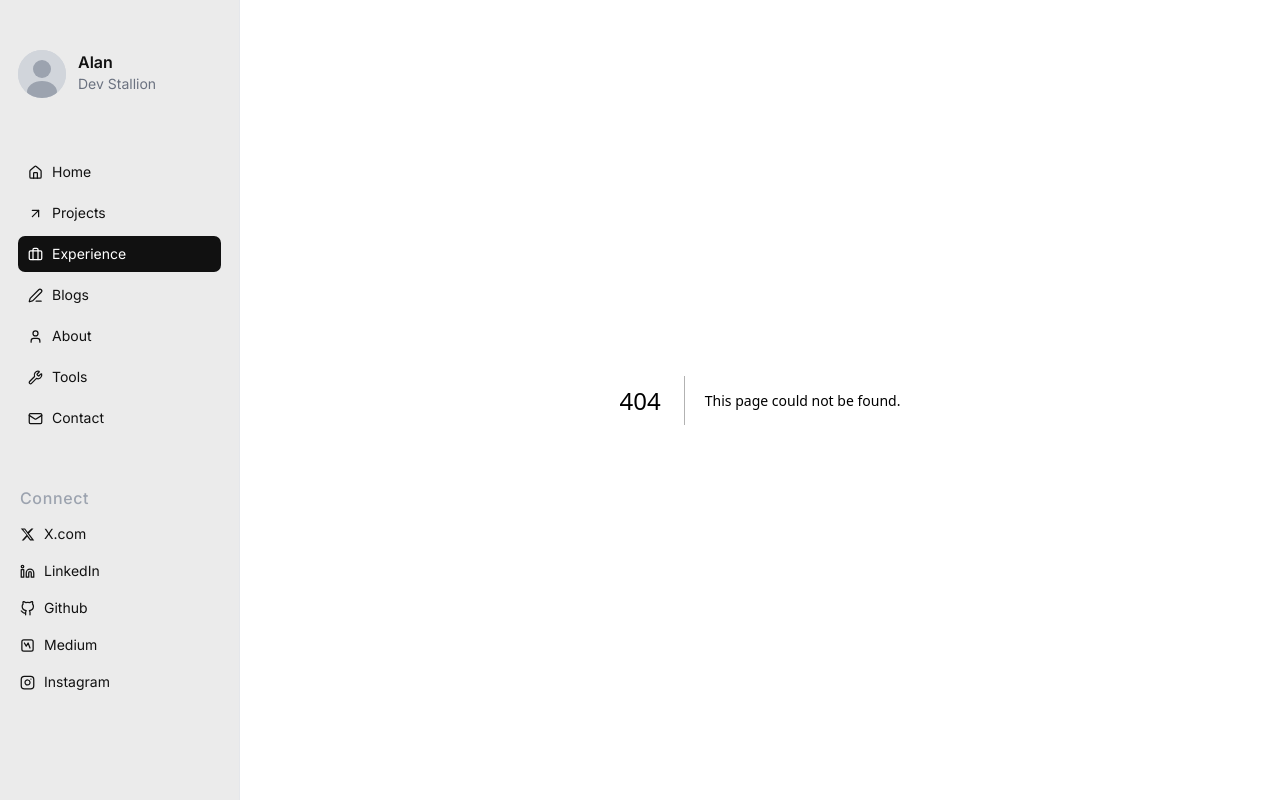
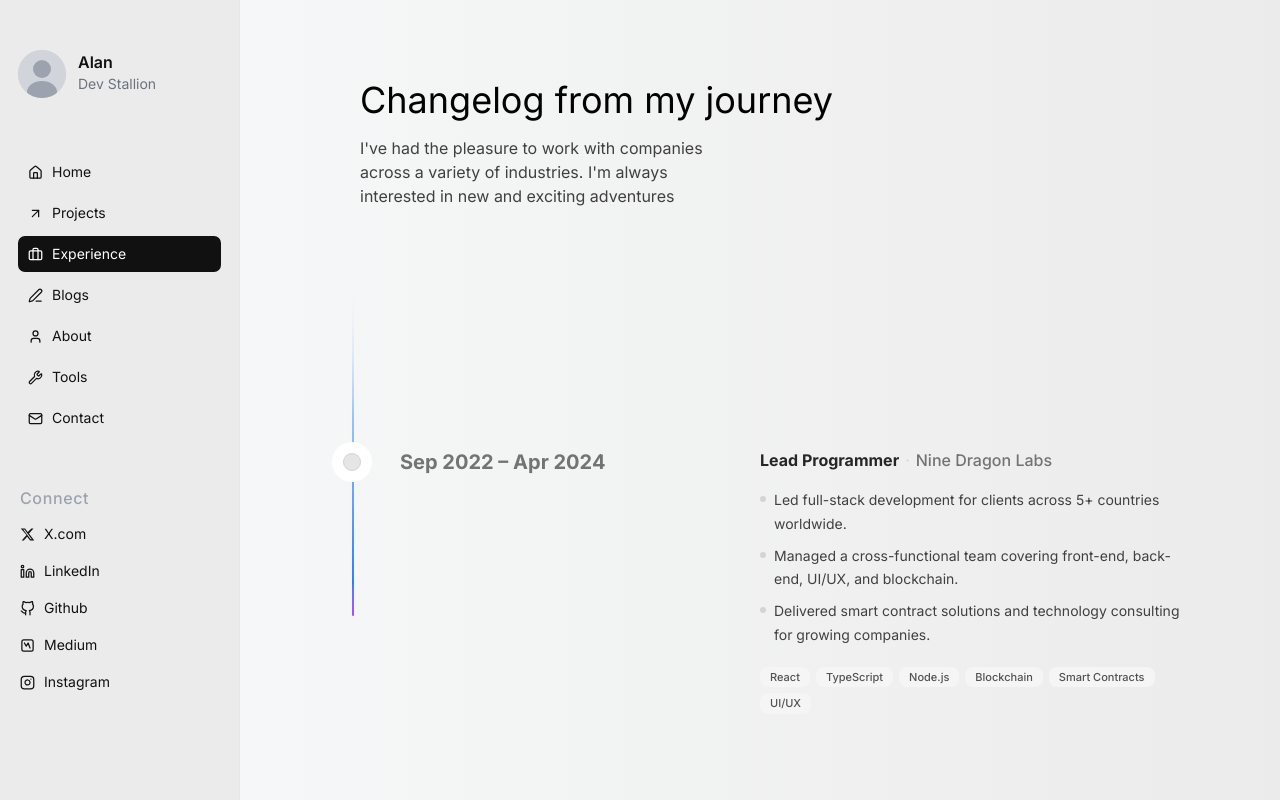
Before and after one commit to alan-ari-mahendra/personal-web-profile, a Next.js app: page /experience in a window 1280 px wide. Before the commit this address had no page. Shown: the top 800 px of the page. Built offline with nearby package versions, Linux system fonts and the light colour scheme.

Commit message:
feat: create experience page and timeline component; add experience data structure with sample entries

```diff
--- /dev/null
+++ b/app/experience/page.tsx
@@ -0,0 +1,57 @@
+import { experiences } from "@/lib/experiences"
+import { Timeline } from "@/components/ui/timeline"
+
+export default function ExperiencePage() {
+  const data = experiences.map((exp, idx) => ({
+    title: exp.period,
+    content: (
+      <div key={idx}>
+        {/* Role · Company */}
+        <div className="flex flex-wrap items-baseline gap-1.5 mb-4">
+          <span className="text-base font-bold text-neutral-800 dark:text-neutral-200">
+            {exp.role}
+          </span>
+          <span className="text-base text-neutral-300 dark:text-neutral-600">·</span>
+          <span className="text-base font-medium text-neutral-500 dark:text-neutral-400">
+            {exp.company}
+          </span>
+        </div>
+
+        {/* Bullets */}
+        <ul className="flex flex-col gap-2 mb-5">
+          {exp.bullets.map((bullet, i) => (
+            <li
+              key={i}
+              className="flex gap-2 text-xs font-normal text-neutral-700 md:text-sm dark:text-neutral-300 leading-[1.7]"
+            >
+              <span className="mt-[8px] w-1.5 h-1.5 rounded-full bg-neutral-300 dark:bg-neutral-600 flex-shrink-0" />
+              {bullet}
+            </li>
+          ))}
+        </ul>
+
+        {/* Tags */}
+        <div className="flex flex-wrap gap-1.5">
+          {exp.tags.map((tag) => (
+            <span
+              key={tag}
+              className="text-[11px] font-medium px-2.5 py-0.5 rounded-md bg-neutral-100 dark:bg-neutral-800 text-neutral-600 dark:text-neutral-400"
+            >
+              {tag}
+            </span>
+          ))}
+        </div>
+      </div>
+    ),
+  }))
+
+  return (
+    <div className="relative max-w-[960px] w-full overflow-clip mx-auto">
+      <Timeline
+        data={data}
+      />
+      <div className="h-96">
+      </div>
+    </div>
+  )
+}
--- /dev/null
+++ b/components/experience-card.tsx
@@ -0,0 +1,65 @@
+"use client"
+import { motion } from "motion/react"
+import type { Experience } from "@/lib/experiences"
+
+export function ExperienceCard({
+  experience,
+  index,
+}: {
+  experience: Experience
+  index: number
+}) {
+  return (
+    <motion.div
+      initial={{ opacity: 0, y: 16 }}
+      animate={{ opacity: 1, y: 0 }}
+      transition={{ delay: index * 0.1, duration: 0.4, ease: "easeOut" }}
+      className="grid grid-cols-[360px_1fr] gap-10 pb-12 last:pb-0 max-sm:grid-cols-1 max-sm:gap-1"
+    >
+      {/* Period — left column */}
+      <div className="pt-1">
+        <span className="text-base text-[#9CA3AF] font-medium tabular-nums whitespace-nowrap">
+          {experience.period}
+        </span>
+      </div>
+
+      {/* Content */}
+      <div className="flex-1 relative">
+        {/* Separator line above (except first) */}
+
+        {/* Role · Company */}
+        <div className="flex items-baseline gap-1.5 mb-3">
+          <span className="text-xl font-bold text-[#111111] tracking-[-0.01em]">
+            {experience.role}
+          </span>
+          <span className="text-lg text-[#D1D5DB]">·</span>
+          <span className="text-lg font-medium text-[#6B7280]">
+            {experience.company}
+          </span>
+        </div>
+
+        {/* Bullet points */}
+        <ul className="flex flex-col gap-1.5 mb-4">
+          {experience.bullets.map((bullet, i) => (
+            <li key={i} className="flex gap-2 text-base text-[#6B7280] leading-[1.7]">
+              <span className="mt-[6px] w-1 h-1 rounded-full bg-[#D1D5DB] flex-shrink-0" />
+              {bullet}
+            </li>
+          ))}
+        </ul>
+
+        {/* Tags */}
+        <div className="flex flex-wrap gap-1.5">
+          {experience.tags.map((tag) => (
+            <span
+              key={tag}
+              className="text-[10px] font-medium px-2 py-0.5 rounded-md bg-[#F3F4F6] text-[#6B7280]"
+            >
+              {tag}
+            </span>
+          ))}
+        </div>
+      </div>
+    </motion.div>
+  )
+}
--- /dev/null
+++ b/components/ui/timeline.tsx
@@ -0,0 +1,89 @@
+"use client";
+import {
+  useMotionValueEvent,
+  useScroll,
+  useTransform,
+  motion,
+} from "motion/react";
+import React, { useEffect, useRef, useState } from "react";
+
+interface TimelineEntry {
+  title: string;
+  content: React.ReactNode;
+}
+
+export const Timeline = ({ data }: { data: TimelineEntry[] }) => {
+  const ref = useRef<HTMLDivElement>(null);
+  const containerRef = useRef<HTMLDivElement>(null);
+  const [height, setHeight] = useState(0);
+
+  useEffect(() => {
+    if (ref.current) {
+      const rect = ref.current.getBoundingClientRect();
+      setHeight(rect.height);
+    }
+  }, [ref]);
+
+  const { scrollYProgress } = useScroll({
+    target: containerRef,
+    offset: ["start 10%", "end 50%"],
+  });
+
+  const heightTransform = useTransform(scrollYProgress, [0, 1], [0, height]);
+  const opacityTransform = useTransform(scrollYProgress, [0, 0.1], [0, 1]);
+
+  return (
+    <div
+      className="w-full font-sans md:px-10"
+      ref={containerRef}
+    >
+      <div className="max-w-7xl mx-auto py-20 px-4 md:px-8 lg:px-10">
+        <h2 className="text-lg md:text-4xl mb-4 text-black dark:text-white max-w-4xl">
+          Changelog from my journey
+        </h2>
+        <p className="text-neutral-700 dark:text-neutral-300 text-sm md:text-base max-w-sm">
+          I&apos;ve  had the pleasure to work with companies across a variety of industries. I'm always interested in new and exciting adventures
+        </p>
+      </div>
+
+      <div ref={ref} className="relative max-w-7xl mx-auto pb-20">
+        {data.map((item, index) => (
+          <div
+            key={index}
+            className="flex justify-start pt-10 md:pt-40 md:gap-10"
+          >
+            <div className="sticky flex flex-col md:flex-row z-40 items-center top-40 self-start max-w-xs lg:max-w-sm md:w-full">
+              <div className="h-10 absolute left-3 md:left-3 w-10 rounded-full bg-white dark:bg-black flex items-center justify-center">
+                <div className="h-4 w-4 rounded-full bg-neutral-200 dark:bg-neutral-800 border border-neutral-300 dark:border-neutral-700 p-2" />
+              </div>
+              <h3 className="hidden md:block text-xl md:pl-20 md:text-xl font-bold text-neutral-500 dark:text-neutral-500 ">
+                {item.title}
+              </h3>
+            </div>
+
+            <div className="relative pl-20 pr-4 md:pl-4 w-full">
+              <h3 className="md:hidden block text-2xl mb-4 text-left font-bold text-neutral-500 dark:text-neutral-500">
+                {item.title}
+              </h3>
+              {item.content}{" "}
+            </div>
+          </div>
+        ))}
+        <div
+          style={{
+            height: height + "px",
+          }}
+          className="absolute md:left-8 left-8 top-0 overflow-hidden w-[2px] bg-[linear-gradient(to_bottom,var(--tw-gradient-stops))] from-transparent from-[0%] via-neutral-200 dark:via-neutral-700 to-transparent to-[99%]  [mask-image:linear-gradient(to_bottom,transparent_0%,black_10%,black_90%,transparent_100%)] "
+        >
+          <motion.div
+            style={{
+              height: heightTransform,
+              opacity: opacityTransform,
+            }}
+            className="absolute inset-x-0 top-0  w-[2px] bg-gradient-to-t from-purple-500 via-blue-500 to-transparent from-[0%] via-[10%] rounded-full"
+          />
+        </div>
+      </div>
+    </div>
+  );
+};
--- /dev/null
+++ b/lib/experiences.ts
@@ -0,0 +1,42 @@
+export type Experience = {
+  period: string
+  role: string
+  company: string
+  bullets: string[]
+  tags: string[]
+}
+
+export const experiences: Experience[] = [
+  {
+    period: "Sep 2022 – Apr 2024",
+    role: "Lead Programmer",
+    company: "Nine Dragon Labs",
+    bullets: [
+      "Led full-stack development for clients across 5+ countries worldwide.",
+      "Managed a cross-functional team covering front-end, back-end, UI/UX, and blockchain.",
+      "Delivered smart contract solutions and technology consulting for growing companies.",
+    ],
+    tags: ["React", "TypeScript", "Node.js", "Blockchain", "Smart Contracts", "UI/UX"],
+  },
+  {
+    period: "May 2020 – Jul 2022",
+    role: "Senior Software Engineer",
+    company: "PT Nifty Teknologi Edukasi",
+    bullets: [
+      "Built Nifty Educate — a learning platform for preschool, kindergarten, and early elementary children.",
+      "Collaborated with a team of 10+ across Creative, Education, and Business Development.",
+      "Designed interactive learning-by-doing experiences to stimulate multiple types of children's intelligence.",
+    ],
+    tags: ["React", "Next.js", "TypeScript", "EdTech"],
+  },
+  {
+    period: "Jan 2018 – Apr 2020",
+    role: "Junior Software Engineer",
+    company: "Bratamedia",
+    bullets: [
+      "Developed digital products for agency clients across various industries.",
+      "Contributed to web design and development projects at a 10-year-old digital agency.",
+    ],
+    tags: ["JavaScript", "HTML", "CSS", "PHP"],
+  },
+]
```
